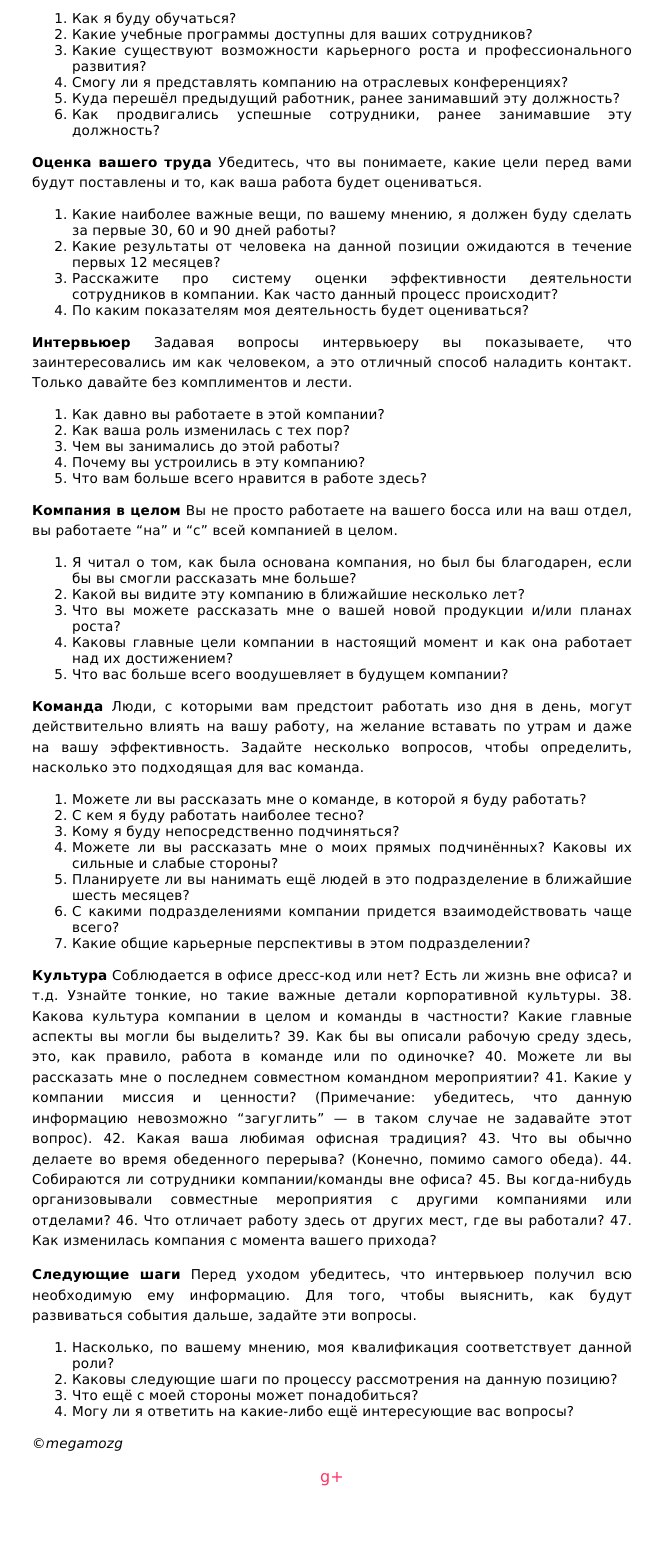
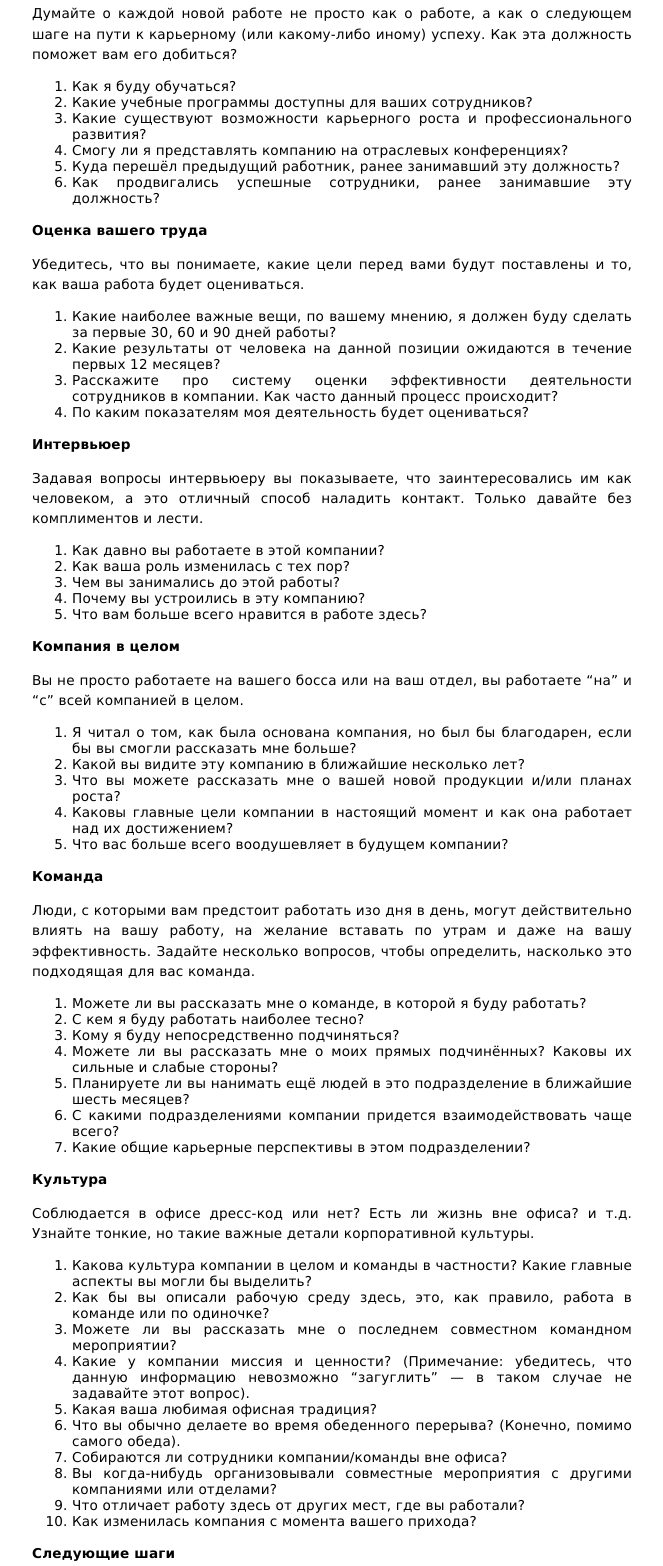
Before and after one commit to gitter-badger/StonedAstronaut.github.io, a plain HTML site: page blog/52_questions/index.html in a window 1280 px wide. Shown: the part 940-2506 px from the top of the page, without its empty margins (308-971 px from the left). Before the commit the page ends 2428 px from the top, so only its background shows below. Drawn offline with Linux system fonts and the light colour scheme.

Commit message:
init commit

```diff
--- a/blog/52_questions/index.html
+++ b/blog/52_questions/index.html
@@ -33,8 +33,8 @@
 <p>Вы, наверное, уже знаете, что интервью — это не просто очередной этап при устройстве на работу, это также ваша возможность разобраться, подходит ли вам эта работа. Для этого важно задать некоторые вопросы. Что вы хотите знать об этой должности? О компании? О подразделении? О команде? О корпоративной культуре?</p>
 <p>Задавать вопросы бывает сложно. Мы это знаем. Для того, чтобы упростить вам это задание, мы приводим список ключевых вопросов для интервью. Мы определённо не рекомендуем задавать их все. Пожалейте рекрутера!</p>
 <p>Когда в конце интервью или его части вас спрашивают: «Итак, есть ли у вас к нам вопросы?», то обязательно воспользуйтесь данным списком (попробуйте восстановить в памяти), чтобы убедиться, что вы охватили все интересующие вас моменты и показали ваш профессионализм.</p>
-<p><strong>Работа в целом</strong>
-Сначала убедитесь, что это именно то, чем вы хотите заниматься изо дня в день в обозримом будущем.</p>
+<p><strong>Работа в целом</strong></p>
+<p>Сначала убедитесь, что это именно то, чем вы хотите заниматься изо дня в день в обозримом будущем.</p>
 <ol>
 <li>Как выглядит типичный рабочий день?</li>
 <li>Что из себя представляют проекты, которыми необходимо будет заняться в первую очередь?</li>
@@ -47,8 +47,8 @@
 <li>Это новая роль в компании?</li>
 <li>Предполагаете ли Вы, что основной круг обязанностей для этой должности изменится в ближайшие полгода-год?</li>
 </ol>
-<p><strong>Обучение и профессиональное развитие</strong>
-Думайте о каждой новой работе не просто как о работе, а как о следующем шаге на пути к карьерному (или какому-либо иному) успеху. Как эта должность поможет вам его добиться?</p>
+<p><strong>Обучение и профессиональное развитие</strong></p>
+<p>Думайте о каждой новой работе не просто как о работе, а как о следующем шаге на пути к карьерному (или какому-либо иному) успеху. Как эта должность поможет вам его добиться?</p>
 <ol>
 <li>Как я буду обучаться?</li>
 <li>Какие учебные программы доступны для ваших сотрудников?</li>
@@ -57,16 +57,16 @@
 <li>Куда перешёл предыдущий работник, ранее занимавший эту должность?</li>
 <li>Как продвигались успешные сотрудники, ранее занимавшие эту должность?</li>
 </ol>
-<p><strong>Оценка вашего труда</strong>
-Убедитесь, что вы понимаете, какие цели перед вами будут поставлены и то, как ваша работа будет оцениваться.</p>
+<p><strong>Оценка вашего труда</strong></p>
+<p>Убедитесь, что вы понимаете, какие цели перед вами будут поставлены и то, как ваша работа будет оцениваться.</p>
 <ol>
 <li>Какие наиболее важные вещи, по вашему мнению, я должен буду сделать за первые 30, 60 и 90 дней работы?</li>
 <li>Какие результаты от человека на данной позиции ожидаются в течение первых 12 месяцев?</li>
 <li>Расскажите про систему оценки эффективности деятельности сотрудников в компании. Как часто данный процесс происходит?</li>
 <li>По каким показателям моя деятельность будет оцениваться?</li>
 </ol>
-<p><strong>Интервьюер</strong>
-Задавая вопросы интервьюеру вы показываете, что заинтересовались им как человеком, а это отличный способ наладить контакт. Только давайте без комплиментов и лести.</p>
+<p><strong>Интервьюер</strong></p>
+<p>Задавая вопросы интервьюеру вы показываете, что заинтересовались им как человеком, а это отличный способ наладить контакт. Только давайте без комплиментов и лести.</p>
 <ol>
 <li>Как давно вы работаете в этой компании?</li>
 <li>Как ваша роль изменилась с тех пор?</li>
@@ -74,8 +74,8 @@
 <li>Почему вы устроились в эту компанию?</li>
 <li>Что вам больше всего нравится в работе здесь?</li>
 </ol>
-<p><strong>Компания в целом</strong>
-Вы не просто работаете на вашего босса или на ваш отдел, вы работаете “на” и “с” всей компанией в целом.</p>
+<p><strong>Компания в целом</strong></p>
+<p>Вы не просто работаете на вашего босса или на ваш отдел, вы работаете “на” и “с” всей компанией в целом.</p>
 <ol>
 <li>Я читал о том, как была основана компания, но был бы благодарен, если бы вы смогли рассказать мне больше?</li>
 <li>Какой вы видите эту компанию в ближайшие несколько лет?</li>
@@ -83,8 +83,8 @@
 <li>Каковы главные цели компании в настоящий момент и как она работает над их достижением?</li>
 <li>Что вас больше всего воодушевляет в будущем компании?</li>
 </ol>
-<p><strong>Команда</strong>
-Люди, с которыми вам предстоит работать изо дня в день, могут действительно влиять на вашу работу, на желание вставать по утрам и даже на вашу эффективность. Задайте несколько вопросов, чтобы определить, насколько это подходящая для вас команда.</p>
+<p><strong>Команда</strong></p>
+<p>Люди, с которыми вам предстоит работать изо дня в день, могут действительно влиять на вашу работу, на желание вставать по утрам и даже на вашу эффективность. Задайте несколько вопросов, чтобы определить, насколько это подходящая для вас команда.</p>
 <ol>
 <li>Можете ли вы рассказать мне о команде, в которой я буду работать?</li>
 <li>С кем я буду работать наиболее тесно?</li>
@@ -94,20 +94,22 @@
 <li>С какими подразделениями компании придется взаимодействовать чаще всего?</li>
 <li>Какие общие карьерные перспективы в этом подразделении?</li>
 </ol>
-<p><strong>Культура</strong>
-Соблюдается в офисе дресс-код или нет? Есть ли жизнь вне офиса? и т.д. Узнайте тонкие, но такие важные детали корпоративной культуры.
-38. Какова культура компании в целом и команды в частности? Какие главные аспекты вы могли бы выделить?
-39. Как бы вы описали рабочую среду здесь, это, как правило, работа в команде или по одиночке?
-40. Можете ли вы рассказать мне о последнем совместном командном мероприятии?
-41. Какие у компании миссия и ценности? (Примечание: убедитесь, что данную информацию невозможно “загуглить” — в таком случае не задавайте этот вопрос).
-42. Какая ваша любимая офисная традиция?
-43. Что вы обычно делаете во время обеденного перерыва? (Конечно, помимо самого обеда).
-44. Собираются ли сотрудники компании/команды вне офиса?
-45. Вы когда-нибудь организовывали совместные мероприятия с другими компаниями или отделами?
-46. Что отличает работу здесь от других мест, где вы работали?
-47. Как изменилась компания с момента вашего прихода?</p>
-<p><strong>Следующие шаги</strong>
-Перед уходом убедитесь, что интервьюер получил всю необходимую ему информацию. Для того, чтобы выяснить, как будут развиваться события дальше, задайте эти вопросы.</p>
+<p><strong>Культура</strong></p>
+<p>Соблюдается в офисе дресс-код или нет? Есть ли жизнь вне офиса? и т.д. Узнайте тонкие, но такие важные детали корпоративной культуры.</p>
+<ol>
+<li>Какова культура компании в целом и команды в частности? Какие главные аспекты вы могли бы выделить?</li>
+<li>Как бы вы описали рабочую среду здесь, это, как правило, работа в команде или по одиночке?</li>
+<li>Можете ли вы рассказать мне о последнем совместном командном мероприятии?</li>
+<li>Какие у компании миссия и ценности? (Примечание: убедитесь, что данную информацию невозможно “загуглить” — в таком случае не задавайте этот вопрос).</li>
+<li>Какая ваша любимая офисная традиция?</li>
+<li>Что вы обычно делаете во время обеденного перерыва? (Конечно, помимо самого обеда).</li>
+<li>Собираются ли сотрудники компании/команды вне офиса?</li>
+<li>Вы когда-нибудь организовывали совместные мероприятия с другими компаниями или отделами?</li>
+<li>Что отличает работу здесь от других мест, где вы работали?</li>
+<li>Как изменилась компания с момента вашего прихода?</li>
+</ol>
+<p><strong>Следующие шаги</strong></p>
+<p>Перед уходом убедитесь, что интервьюер получил всю необходимую ему информацию. Для того, чтобы выяснить, как будут развиваться события дальше, задайте эти вопросы.</p>
 <ol>
 <li>Насколько, по вашему мнению, моя квалификация соответствует данной роли?</li>
 <li>Каковы следующие шаги по процессу рассмотрения на данную позицию?</li>
```
Also changed, not shown: 1 other file.
